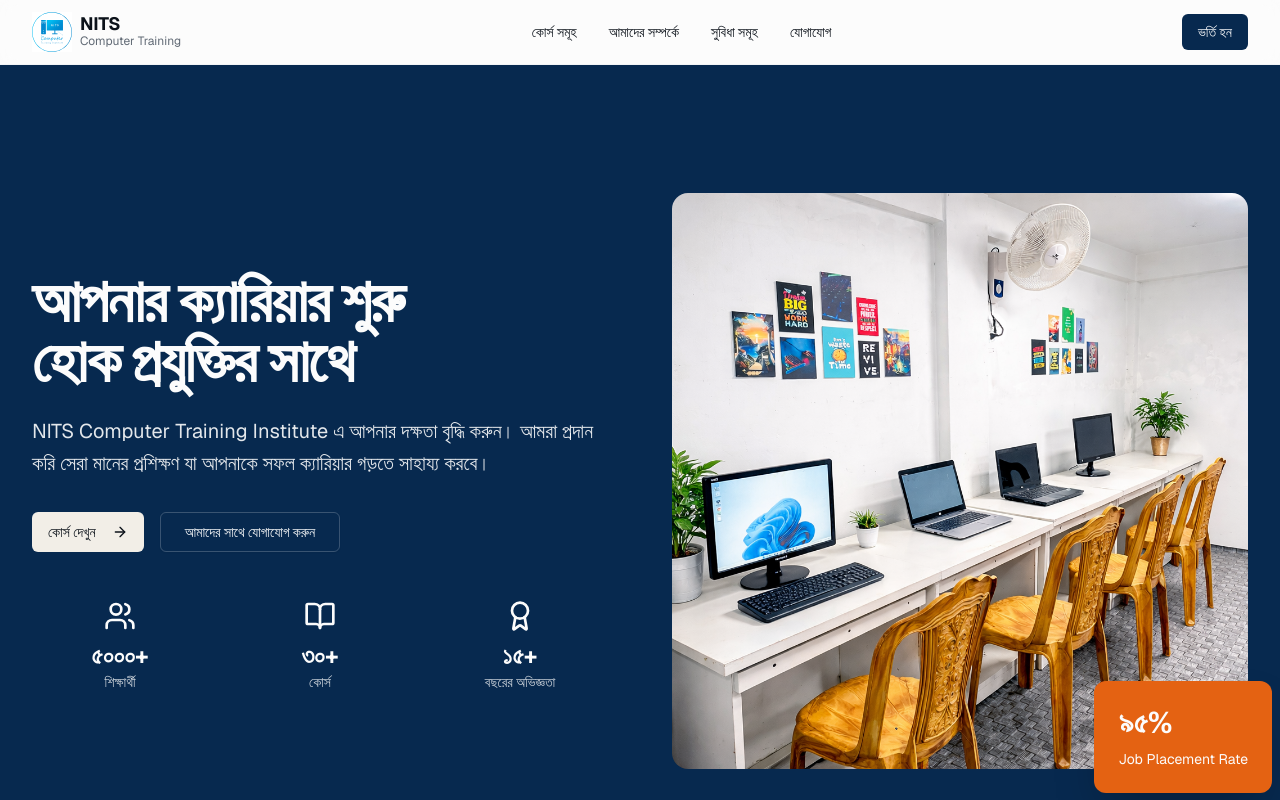
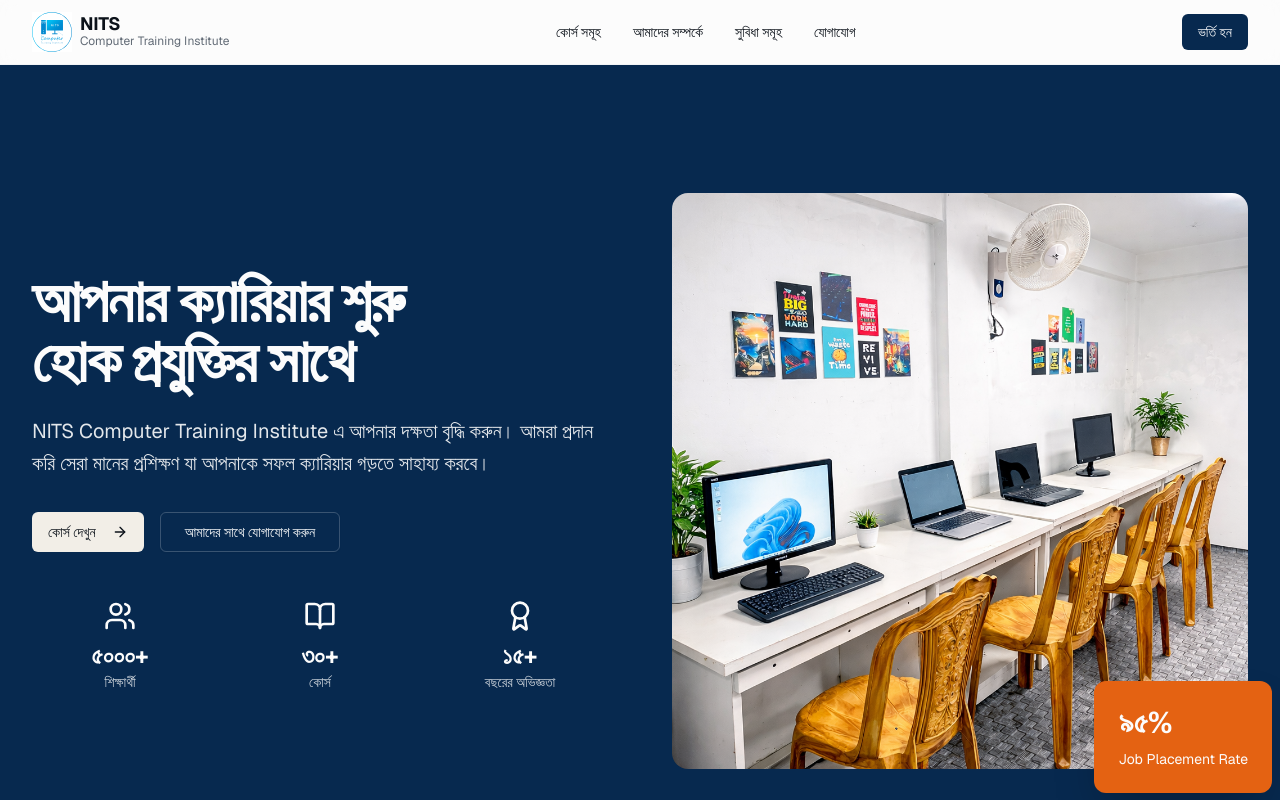
Before and after one commit to nabihossen9911/vercelwebpage, a Next.js app: page / in a window 1280 px wide. Shown: the top 800 px of the page. Built offline with nearby package versions, Linux system fonts and the light colour scheme.

Commit message:
Institute Add

```diff
--- a/components/header.tsx
+++ b/components/header.tsx
@@ -15,7 +15,7 @@ export default function Header() {
             </div>
             <div className="flex flex-col">
               <span className="text-lg font-bold leading-none">NITS</span>
-              <span className="text-xs text-muted-foreground">Computer Training</span>
+              <span className="text-xs text-muted-foreground">Computer Training Institute</span>
             </div>
           </div>
 
```
